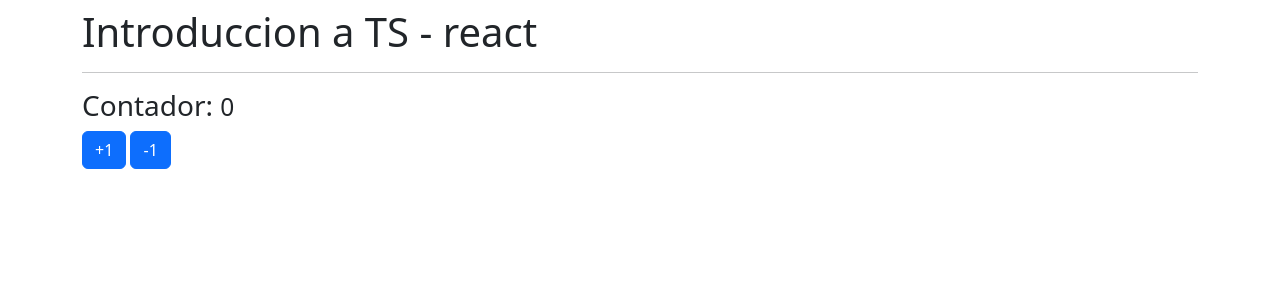
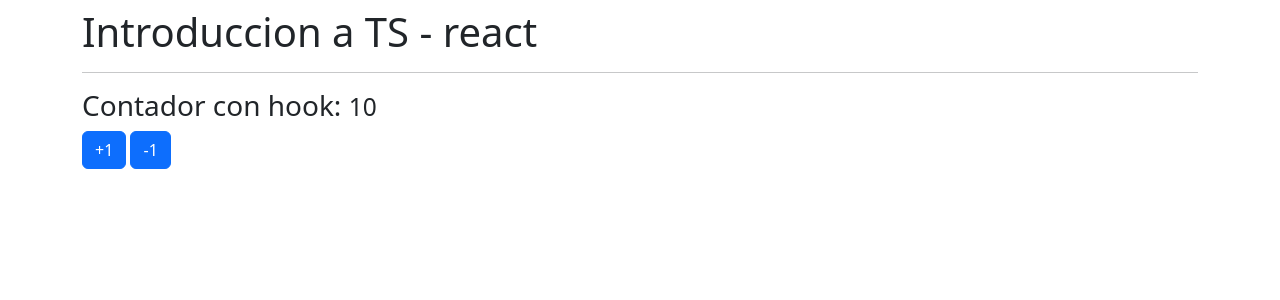
Before and after one commit to luishernandezg/01-reforzamiento, a React (Create React App) app: page / in a window 1280 px wide. Shown: the top 300 px of the page. Built offline with nearby package versions, Linux system fonts and the light colour scheme.

Commit message:
custom hooks

```diff
--- a/src/App.tsx
+++ b/src/App.tsx
@@ -1,5 +1,6 @@
 import React from "react";
 import { Contador } from "./components/Contador";
+import { ContadorConHook } from "./components/ContadorConHook";
 // import { ObjetosLoterales } from "./typescript/ObjetosLoterales";
 // import { Funciones } from "./typescript/Funciones";
 // import { TiposBasicos } from "./typescript/TiposBasicos";
@@ -12,7 +13,8 @@
       {/* <TiposBasicos /> */}
       {/* <ObjetosLoterales /> */}
       {/* <Funciones /> */}
-      <Contador />
+      {/* <Contador /> */}
+      <ContadorConHook />
     </div>
   );
 };
--- /dev/null
+++ b/src/components/ContadorConHook.tsx
@@ -0,0 +1,22 @@
+import { useState } from "react";
+import { useCounter } from "../hooks/useCounter";
+
+export const ContadorConHook = () => {
+
+  const { valor, acumular } = useCounter();
+
+  return (
+    <>
+      <h3>
+        Contador con hook: <small>{valor}</small>
+      </h3>
+      <button className="btn btn-primary" onClick={() => acumular(1)}>
+        +1
+      </button>
+      &nbsp;
+      <button className="btn btn-primary" onClick={() => acumular(-1)}>
+        -1
+      </button>
+    </>
+  );
+};
--- /dev/null
+++ b/src/hooks/useCounter.tsx
@@ -0,0 +1,14 @@
+import { useState } from "react";
+
+export const useCounter = (inicial: number = 10) => {
+  const [valor, setValor] = useState(inicial);
+
+  const acumular = (numero: number) => {
+    setValor(numero + valor);
+  };
+
+  return {
+    valor,
+    acumular,
+  };
+};
```
